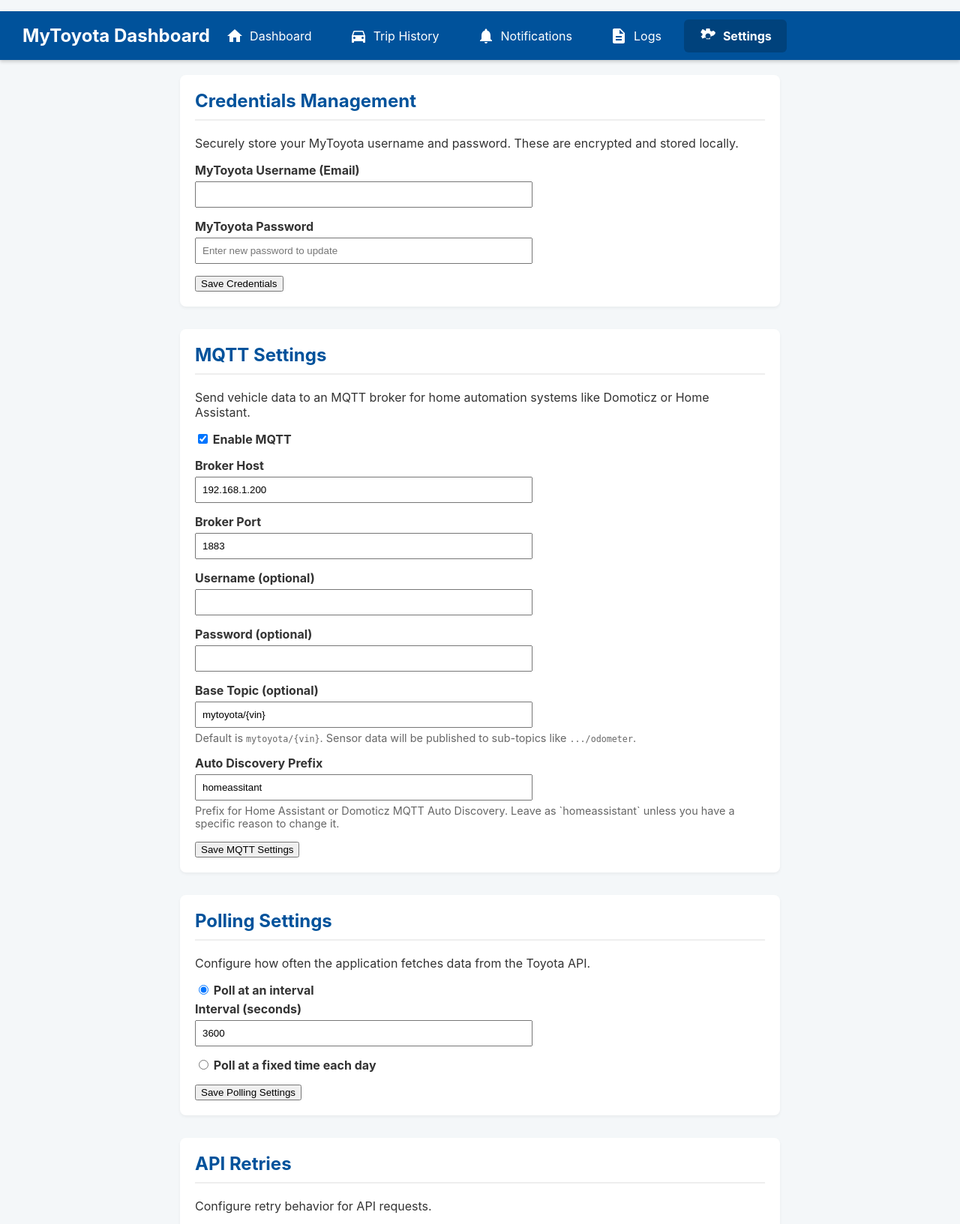
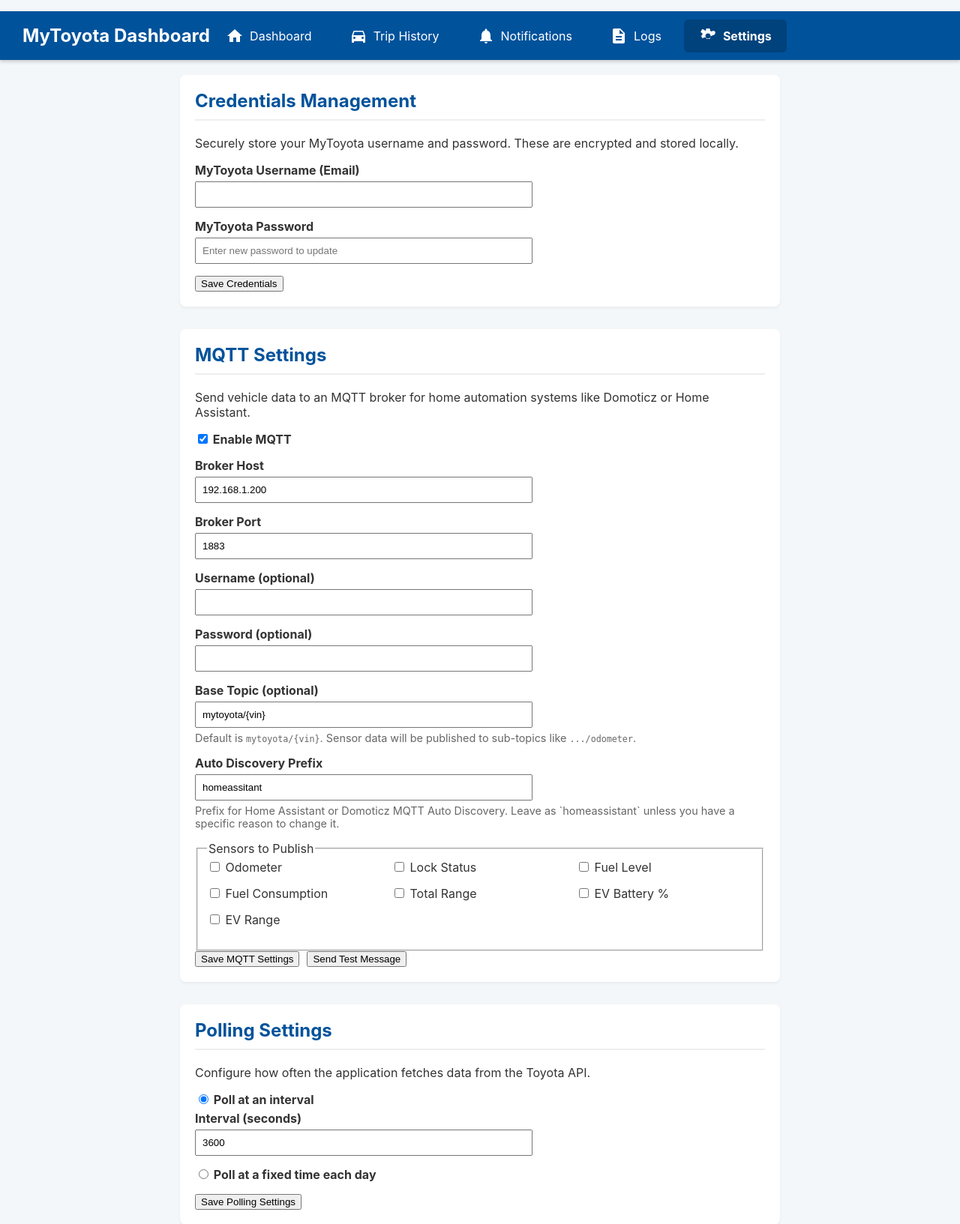
Before and after one commit to stone17/mytoyota-dashboard, a FastAPI app: page /settings in a window 1280 px wide. Shown: the top 1633 px of the page at 75% size. Run offline with FastAPI, Linux system fonts and the light colour scheme.

Commit message:
add debugging options for MQTT

```diff
--- a/app/main.py
+++ b/app/main.py
@@ -19,6 +19,7 @@
 
 from . import fetcher
 from . import database
+from . import mqtt
 from .credentials_manager import get_username, save_credentials
 from .config import settings, load_config, CONFIG_PATH, DATA_DIR
 from .logging_config import setup_logging
@@ -168,6 +169,21 @@
     """Serve the heatmap page."""
     cache_buster = int(time.time())
     return templates.TemplateResponse("heatmap.html", {"request": request, "cache_buster": cache_buster})
+
+async def get_cached_vehicle_data():
+    """Helper to read and return vehicle data from the cache file."""
+    if not fetcher.CACHE_FILE.exists():
+        _LOGGER.warning("get_cached_vehicle_data: Cache file not found.")
+        return []
+
+    try:
+        async with aiofiles.open(fetcher.CACHE_FILE, 'r') as f:
+            content = await f.read()
+        data = json.loads(content)
+        return data.get("vehicles", [])
+    except (json.JSONDecodeError, IOError) as e:
+        _LOGGER.error(f"Failed to read or parse cache file: {e}")
+        return []
 
 @app.get("/api/vehicles")
 async def get_vehicle_data():
@@ -587,6 +603,33 @@
         logging.error(f"Error during manual poll: {e}", exc_info=True)
         raise HTTPException(status_code=500, detail="An internal error occurred during the data poll.")
 
+@app.post("/api/mqtt/test")
+async def mqtt_test():
+    """
+    Sends the latest cached data to the MQTT broker for testing purposes.
+    """
+    _LOGGER.info("MQTT test message triggered via API.")
+
+    vehicles = await get_cached_vehicle_data()
+    if not vehicles:
+        raise HTTPException(status_code=404, detail="No cached vehicle data found. Please run a poll first.")
+
+    mqtt_client = mqtt.get_client()
+    if not mqtt_client:
+        raise HTTPException(status_code=400, detail="MQTT is not enabled or configured correctly. Please check settings.")
+
+    try:
+        for vehicle in vehicles:
+            mqtt.publish_autodiscovery_configs(mqtt_client, vehicle)
+            mqtt.publish_vehicle_data(mqtt_client, vehicle)
+        return {"message": "Test message sent successfully to MQTT broker."}
+    except Exception as e:
+        _LOGGER.error(f"Error during MQTT test publish: {e}", exc_info=True)
+        raise HTTPException(status_code=500, detail="An error occurred while sending the MQTT message.")
+    finally:
+        if mqtt_client:
+            mqtt.disconnect(mqtt_client)
+
 @app.get("/api/credentials")
 def get_stored_username():
     """API endpoint to get the stored username."""
--- a/app/static/js/settings.js
+++ b/app/static/js/settings.js
@@ -10,14 +10,16 @@
     const displaySettingsForm = document.getElementById('display-settings-form');
     const loggingSettingsForm = document.getElementById('logging-settings-form');
     const geocodingSettingsForm = document.getElementById('geocoding-settings-form');
-    const mqttSettingsForm = document.getElementById('mqtt-settings-form'); // New
+    const mqttSettingsForm = document.getElementById('mqtt-settings-form');
 
     const pollingStatusMessage = document.getElementById('polling-status-message');
     const apiRetriesStatusMessage = document.getElementById('api-retries-status-message');
     const displayStatusMessage = document.getElementById('display-status-message');
     const loggingStatusMessage = document.getElementById('logging-status-message');
     const geocodingStatusMessage = document.getElementById('geocoding-status-message');
-    const mqttStatusMessage = document.getElementById('mqtt-status-message'); // New
+    const mqttStatusMessage = document.getElementById('mqtt-status-message');
+    const mqttTestBtn = document.getElementById('mqtt-test-btn');
+    const mqttSensorSelection = document.getElementById('mqtt-sensor-selection');
 
     const intervalSettingsDiv = document.getElementById('interval-settings');
     const fixedTimeSettingsDiv = document.getElementById('fixed-time-settings');
@@ -28,6 +30,32 @@
     const backfillUnitsBtn = document.getElementById('backfill-units-btn');
     const backfillUnitsMessage = document.getElementById('backfill-units-message');
     const backfillGeocodeBtn = document.getElementById('backfill-geocode-btn');
+
+    // --- Define available sensors ---
+    const ALL_SENSORS = {
+        'odometer': 'Odometer',
+        'lock_status': 'Lock Status',
+        'fuel_level': 'Fuel Level',
+        'fuel_consumption': 'Fuel Consumption',
+        'total_range': 'Total Range',
+        'battery_level': 'EV Battery %',
+        'ev_range': 'EV Range'
+    };
+
+    // --- Populate Sensor Checkboxes ---
+    function populateSensorCheckboxes() {
+        for (const [key, label] of Object.entries(ALL_SENSORS)) {
+            const labelEl = document.createElement('label');
+            const checkbox = document.createElement('input');
+            checkbox.type = 'checkbox';
+            checkbox.id = `mqtt-sensor-${key}`;
+            checkbox.name = key;
+            checkbox.dataset.sensorKey = key;
+            labelEl.appendChild(checkbox);
+            labelEl.appendChild(document.createTextNode(` ${label}`));
+            mqttSensorSelection.appendChild(labelEl);
+        }
+    }
 
     // --- Helper to display status messages ---
     function showMessage(element, message, type = 'info') {
@@ -118,6 +146,11 @@
             document.getElementById('mqtt-base-topic').value = mqtt.base_topic || '';
             document.getElementById('mqtt-discovery-prefix').value = mqtt.discovery_prefix || 'homeassistant';
 
+            // Load sensor selection
+            const enabledSensors = mqtt.enabled_sensors || {};
+            document.querySelectorAll('#mqtt-sensor-selection input[type="checkbox"]').forEach(cb => {
+                cb.checked = enabledSensors[cb.dataset.sensorKey] === true;
+            });
 
         } catch (error) {
             console.error(`Failed to load settings: ${error.message}`);
@@ -136,7 +169,7 @@
     });
 
     // --- Save Settings Event Listeners ---
-    pollingSettingsForm.addEventListener('submit', async (e) => {
+    pollingSettingsForm.addEventListener('submit', (e) => {
         e.preventDefault();
         const formData = new FormData(pollingSettingsForm);
         const newSettings = {
@@ -148,11 +181,17 @@
                 }
             }
         };
-        await saveConfig(newSettings, pollingStatusMessage);
+        saveConfig(newSettings, pollingStatusMessage);
     });
 
-    mqttSettingsForm.addEventListener('submit', async (e) => {
+    mqttSettingsForm.addEventListener('submit', (e) => {
         e.preventDefault();
+
+        const enabledSensors = {};
+        document.querySelectorAll('#mqtt-sensor-selection input[type="checkbox"]').forEach(cb => {
+            enabledSensors[cb.dataset.sensorKey] = cb.checked;
+        });
+
         const newSettings = {
             mqtt: {
                 enabled: document.getElementById('mqtt-enabled').checked,
@@ -161,51 +200,68 @@
                 username: document.getElementById('mqtt-username').value,
                 password: document.getElementById('mqtt-password').value,
                 base_topic: document.getElementById('mqtt-base-topic').value,
-            discovery_prefix: document.getElementById('mqtt-discovery-prefix').value // <-- Add this line
+                discovery_prefix: document.getElementById('mqtt-discovery-prefix').value,
+                enabled_sensors: enabledSensors
             }
-}
-        // Clear password from form if it's empty, so we don't save an empty string
+        };
+
         if (!newSettings.mqtt.password) {
             delete newSettings.mqtt.password;
         }
-        await saveConfig(newSettings, mqttStatusMessage);
+        saveConfig(newSettings, mqttStatusMessage);
     });
 
-    apiRetriesForm.addEventListener('submit', async (e) => {
+    // --- New: MQTT Test Button Handler ---
+    mqttTestBtn.addEventListener('click', async () => {
+        showMessage(mqttStatusMessage, 'Sending test message based on latest saved settings...', 'info');
+        try {
+            const response = await fetch('/api/mqtt/test', { method: 'POST' });
+            const result = await response.json();
+            if (response.ok) {
+                showMessage(mqttStatusMessage, result.message, 'success');
+            } else {
+                throw new Error(result.detail || 'An unknown error occurred.');
+            }
+        } catch (error) {
+            showMessage(mqttStatusMessage, `Error: ${error.message}`, 'error');
+        }
+    });
+
+    apiRetriesForm.addEventListener('submit', (e) => {
         e.preventDefault();
         const formData = new FormData(apiRetriesForm);
         const newSettings = {
             api_retries: parseInt(formData.get('api_retries'), 10),
             api_retry_delay_seconds: parseInt(formData.get('api_retry_delay_seconds'), 10),
         };
-        await saveConfig(newSettings, apiRetriesStatusMessage);
+        saveConfig(newSettings, apiRetriesStatusMessage);
     });
 
-    displaySettingsForm.addEventListener('submit', async (e) => {
+    displaySettingsForm.addEventListener('submit', (e) => {
         e.preventDefault();
         const formData = new FormData(displaySettingsForm);
         const newSettings = {
             unit_system: formData.get('unit_system'),
         };
-        await saveConfig(newSettings, displayStatusMessage);
+        saveConfig(newSettings, displayStatusMessage);
     });
 
-    loggingSettingsForm.addEventListener('submit', async (e) => {
+    loggingSettingsForm.addEventListener('submit', (e) => {
         e.preventDefault();
         const formData = new FormData(loggingSettingsForm);
         const newSettings = {
             log_history_size: parseInt(formData.get('log_history_size'), 10),
         };
-        await saveConfig(newSettings, loggingStatusMessage);
+        saveConfig(newSettings, loggingStatusMessage);
     });
 
-    geocodingSettingsForm.addEventListener('submit', async (e) => {
+    geocodingSettingsForm.addEventListener('submit', (e) => {
         e.preventDefault();
         const newSettings = {
             reverse_geocode_enabled: document.getElementById('reverse-geocode-enabled').checked,
             fetch_full_trip_route: document.getElementById('fetch-full-route').checked
         };
-        await saveConfig(newSettings, geocodingStatusMessage);
+        saveConfig(newSettings, geocodingStatusMessage);
     });
 
     async function saveConfig(newSettings, messageElement) {
@@ -227,7 +283,7 @@
     }
 
     // --- CSV Import ---
-    importForm.addEventListener('submit', async (e) => {
+    importForm.addEventListener('submit', (e) => {
         e.preventDefault();
         showMessage(importStatusMessage, 'Import functionality is handled via a separate endpoint.', 'info');
     });
@@ -280,6 +336,7 @@
     }
 
     // --- Initial Load ---
+    populateSensorCheckboxes();
     loadUsername();
     loadSettings();
 });
--- a/app/templates/settings.html
+++ b/app/templates/settings.html
@@ -35,6 +35,9 @@
             border-radius: 4px;
             margin-top: 8px !important;
         }
+        .sensor-selection-grid { display: grid; grid-template-columns: repeat(auto-fit, minmax(200px, 1fr)); gap: 10px; }
+        .sensor-selection-grid label { font-weight: normal; }
+        .form-buttons { display: flex; gap: 10px; align-items: center; }
     </style>
 </head>
 <body>
@@ -58,7 +61,7 @@
                 <span>Logs</span>
             </a>
             <a href="/settings" class="nav-link active">
-                <svg class="nav-icon" viewBox="0 0 24 24"><path d="M19.43 12.98c.04-.32.07-.64.07-.98s-.03-.66-.07-.98l2.11-1.65c.19-.15.24-.42.12-.64l-2-3.46c-.12-.22-.39-.3-.61-.22l-2.49 1c-.52-.4-1.08-.73-1.69-.98l-.38-2.65C14.46 2.18 14.25 2 14 2h-4c-.25 0-.46.18-.49.42l-.38 2.65c-.61-.25-1.17.59-1.69-.98l-2.49-1c-.23-.09-.49 0-.61.22l-2 3.46c-.13.22-.07.49.12.64l2.11 1.65c-.04.32-.07.65-.07.98s.03.66.07.98l-2.11 1.65c-.19-.15-.24-.42.12-.64l2 3.46c.12.22.39.3.61-.22l2.49-1c.52.4 1.08.73 1.69-.98l.38 2.65c.03.24.24.42.49.42h4c.25 0 .46-.18.49-.42l.38-2.65c.61-.25 1.17-.59 1.69-.98l2.49-1c.23-.09.49 0 .61-.22l2-3.46c-.12-.22-.07-.49-.12-.64l-2.11-1.65zM12 15.5c-1.93 0-3.5-1.57-3.5-3.5s1.57-3.5 3.5-3.5 3.5 1.57 3.5 3.5-1.57 3.5-3.5 3.5z"></path></svg>
+                <svg class="nav-icon" viewBox="0 0 24 24"><path d="M19.43 12.98c.04-.32.07-.64.07-.98s-.03-.66-.07-.98l2.11-1.65c.19-.15.24-.42.12-.64l-2-3.46c-.12-.22-.39-.3-.61-.22l-2.49 1c-.52-.4-1.08-.73-1.69-.98l-.38-2.65C14.46 2.18 14.25 2 14 2h-4c-.25 0-.46.18-.49.42l-.38 2.65c-.61-.25-1.17.59-1.69-.98l-2.49-1c-.23-.09-.49 0-.61-.22l-2 3.46c-.13.22-.07.49.12.64l2.11 1.65c-.04.32-.07.65-.07.98s.03.66.07.98l-2.11 1.65c-.19-.15-.24-.42.12-.64l2 3.46c.12.22.39.3.61-.22l2.49-1c.52.4 1.08.73 1.69-.98l.38 2.65c.03.24.24.42.49.42h4c.25 0 .46-.18.49-.42l.38-2.65c.61-.25 1.17-.59 1.69-.98l2.49-1c.23-.09.49 0 .61-.22l2-3.46c-.12-.22-.07-.49-.12-.64l-2.11-1.65zM12 15.5c-1.93 0-3.5-1.57-3.5-3.5s1.57-3.5 3.5-3.5 3.5 1.57 3.5 3.5-1.57 3.5-3.5 3.5z"></path></svg>
                 <span>Settings</span>
             </a>
         </nav>
@@ -116,7 +119,17 @@
                     <input type="text" id="mqtt-discovery-prefix" name="discovery_prefix" placeholder="homeassistant">
                     <p>Prefix for Home Assistant or Domoticz MQTT Auto Discovery. Leave as `homeassistant` unless you have a specific reason to change it.</p>
                 </div>
-                <button type="submit">Save MQTT Settings</button>
+
+                <fieldset>
+                    <legend>Sensors to Publish</legend>
+                    <div class="form-group sensor-selection-grid" id="mqtt-sensor-selection">
+                        </div>
+                </fieldset>
+
+                <div class="form-buttons">
+                    <button type="submit">Save MQTT Settings</button>
+                    <button type="button" id="mqtt-test-btn" class="secondary-btn">Send Test Message</button>
+                </div>
                 <p id="mqtt-status-message" class="status-message"></p>
             </form>
         </section>
```
Also changed, not shown: app/mqtt.py (+85 -36 lines). Lines whose indentation alone changed are shown as unchanged.
